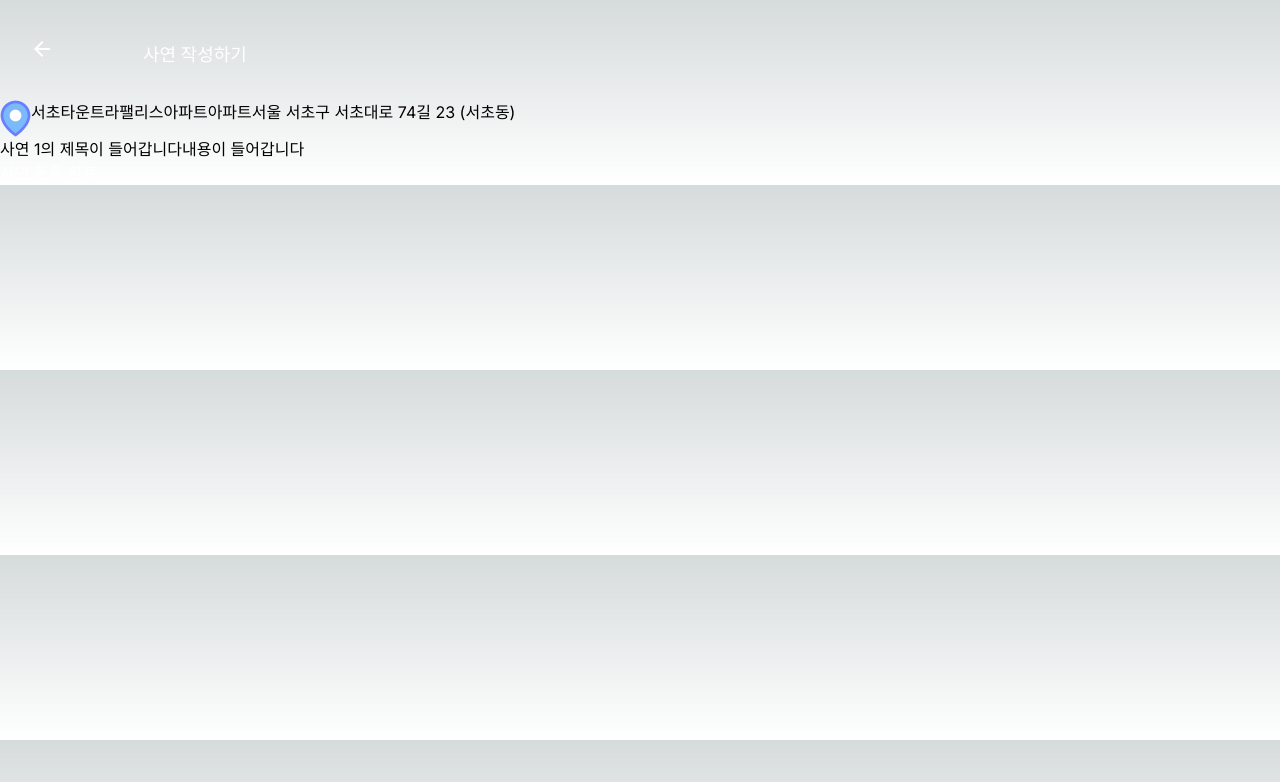
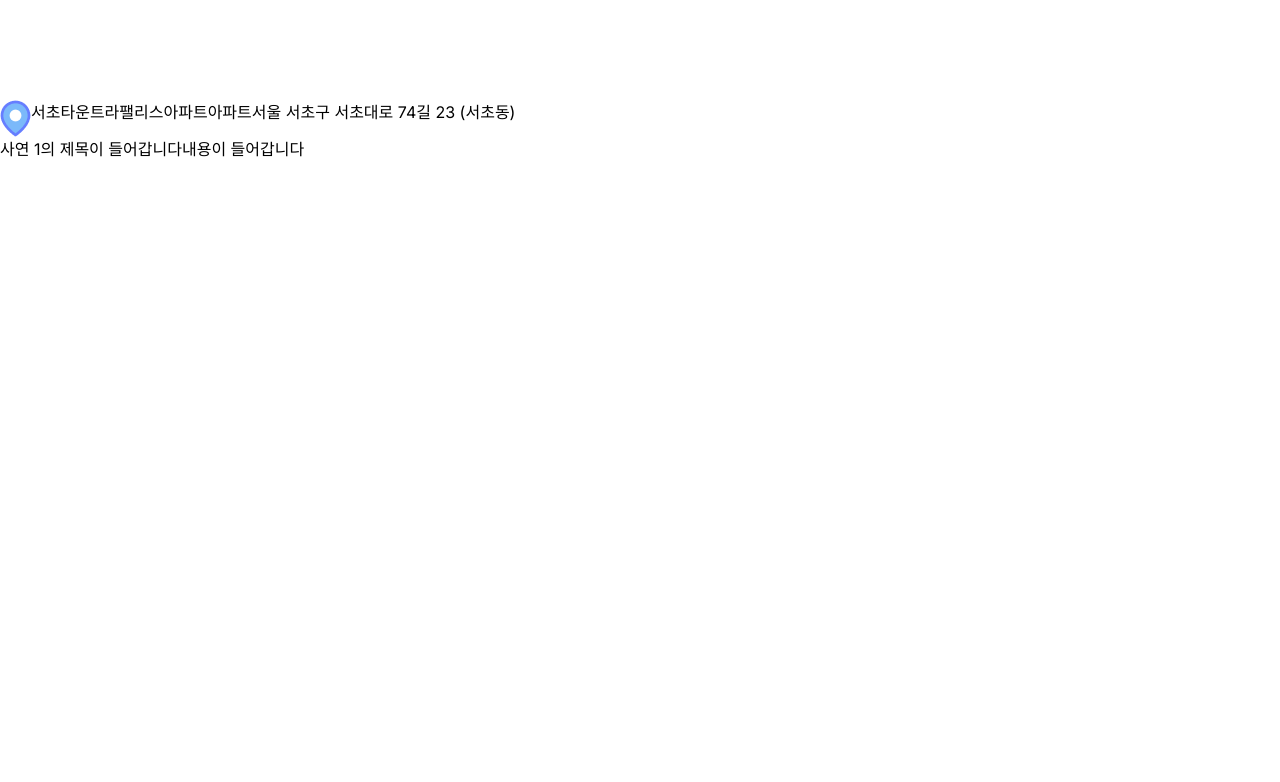
Before and after one commit to whatever-mentoring/headfirst-client, a Next.js app: page /create-story/component in a window 1280 px wide. Shown: the top 782 px of the page. Built offline with nearby package versions, Linux system fonts and the light colour scheme.

Commit message:
➕ [ADD] 사연작성 페이지에 필요한 폰트 적용

```diff
--- a/src/app/globals.css
+++ b/src/app/globals.css
@@ -16,7 +16,7 @@
   }
 }
 
-body {
+/* body {
   color: rgb(var(--foreground-rgb));
   background: linear-gradient(
       to bottom,
@@ -24,4 +24,9 @@
       rgb(var(--background-end-rgb))
     )
     rgb(var(--background-start-rgb));
+} */
+
+@font-face {
+  font-family: 'StoryFont';
+  src: url('./create-story/fonts/SCDream7.otf');
 }
```
Also changed, not shown: src/app/create-story/fonts/SCDream7.otf (added).
